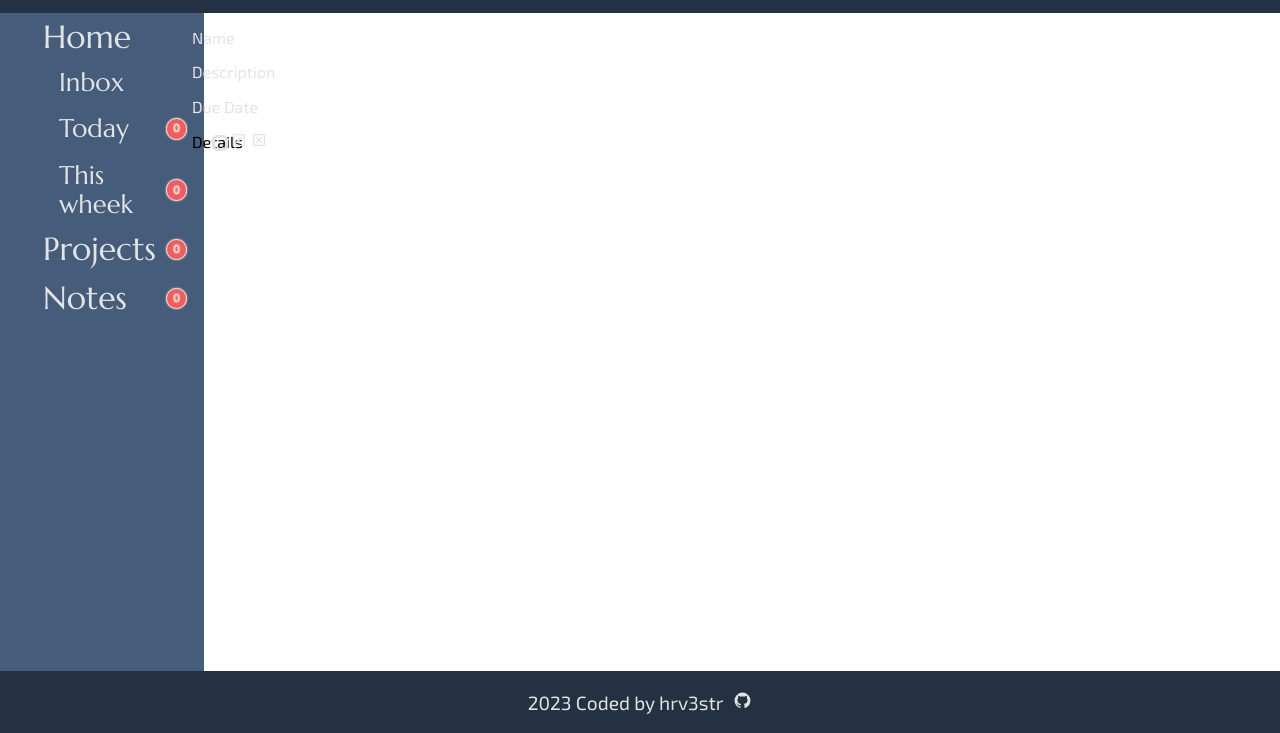
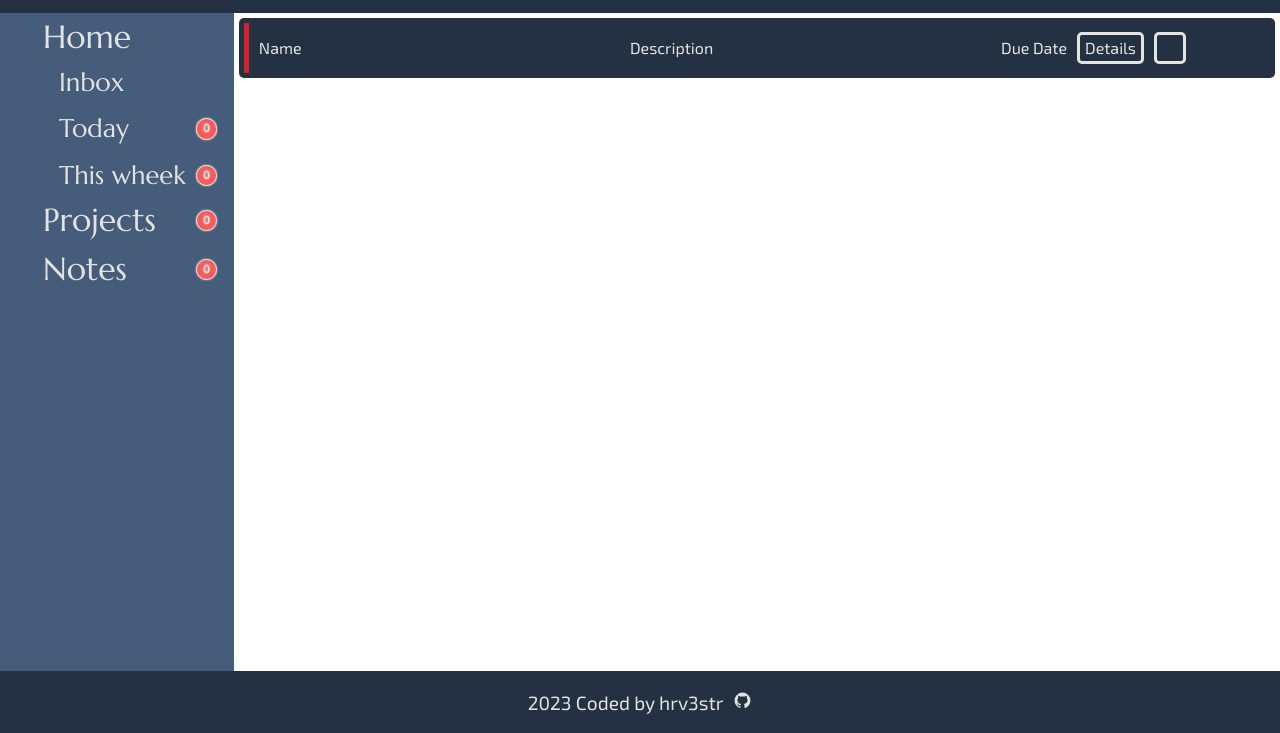
Before and after one commit to hrv3str/odin-to-do-list, a website built with webpack: page src/index.html in a window 1280 px wide. Shown: the part 67-800 px from the top of the page. Built offline with nearby package versions, Linux system fonts and the light colour scheme.

Commit message:
Add styles for list items

```diff
--- a/src/styles.css
+++ b/src/styles.css
@@ -11,7 +11,7 @@
 body {
     height: 100vh;
     display: grid;
-    grid-template-columns: 15vw auto;
+    grid-template-columns: auto 1fr;
     font-family: var(--font-first);
     color: var(--col-fourth);
 }
@@ -40,6 +40,7 @@ body {
 
 .no-visible {
     display: none;
+    z-index: -3;
 }
 
 #header {
@@ -138,23 +139,36 @@ button:hover {
     width: 1em;
     margin: 0;
     padding: 0;
-    background: transparent;
     outline: 0;
     border: 0;
-    background-size: cover;
-    background-repeat: no-repeat;
+    background: transparent;
+}
+
+#main .control {
+    height: 2em;
+    width: fit-content;
+    min-width: 2em;
 }
 
 .delete {
-    background-image: url(./close-box-outline.svg);
+    content: url(./close-box-outline.svg);
 }
 
 .edit {
-    background-image: url(./pencil-box-outline.svg);
+    content: url(./pencil-box-outline.svg);
 }
 
 .checked {
-    background-image: url(./check-bold.svg);
+    content: url(./check-bold.svg);
+}
+
+.details {
+    content: "Details";
+    width: 4em;
+    color: var(--col-fourth);
+    border: 3px solid var(--col-fourth);
+    border-radius: 5px;
+    padding: 0 5px;
 }
 
 .expand {
@@ -172,6 +186,8 @@ button:hover {
     width: 100%;
     height: 0;
     max-height: 100%;
+    display: flex;
+
 }
 
 #footer {
@@ -243,7 +259,6 @@ button:hover {
 }
 
 .priority-indicator {
-    background-color: red;
     width: 30%;
     grid-column: 2 / 4;
     border-radius: 3rem;
@@ -264,3 +279,37 @@ button:hover {
     border: 3px solid var(--col-fourth);
     border-radius: 5px;
 }
+
+.green {
+    background-color: #238832;
+}
+
+.yellow {
+    background-color: #ffbf00;
+}
+
+.red {
+    background-color: #d2222d;
+}
+
+.list-item {
+    width: 98.5%;
+    height: fit-content;
+    display: grid;
+    grid-template-columns: 5px 1fr 1fr auto auto 2em 2em 2em;
+    margin: 5px;
+    background-color: var(--col-first);
+    border-radius: 5px;
+    gap: 10px;
+    align-items: center;
+    padding: 5px;
+}
+
+.list-indicator {
+    width: 5px;
+    height: 100%;
+}
+
+.main-list .checkbox {
+    grid-column: 6 / 7;
+}
```
